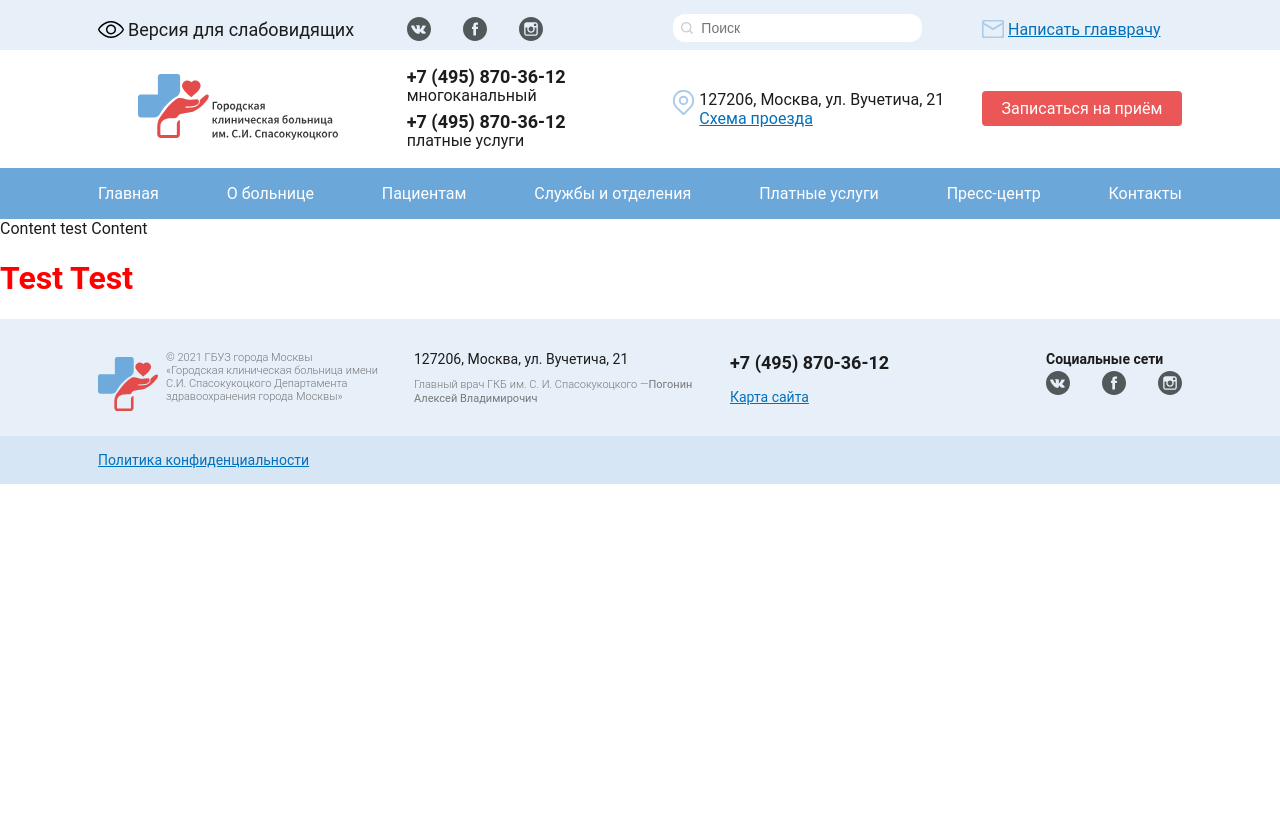
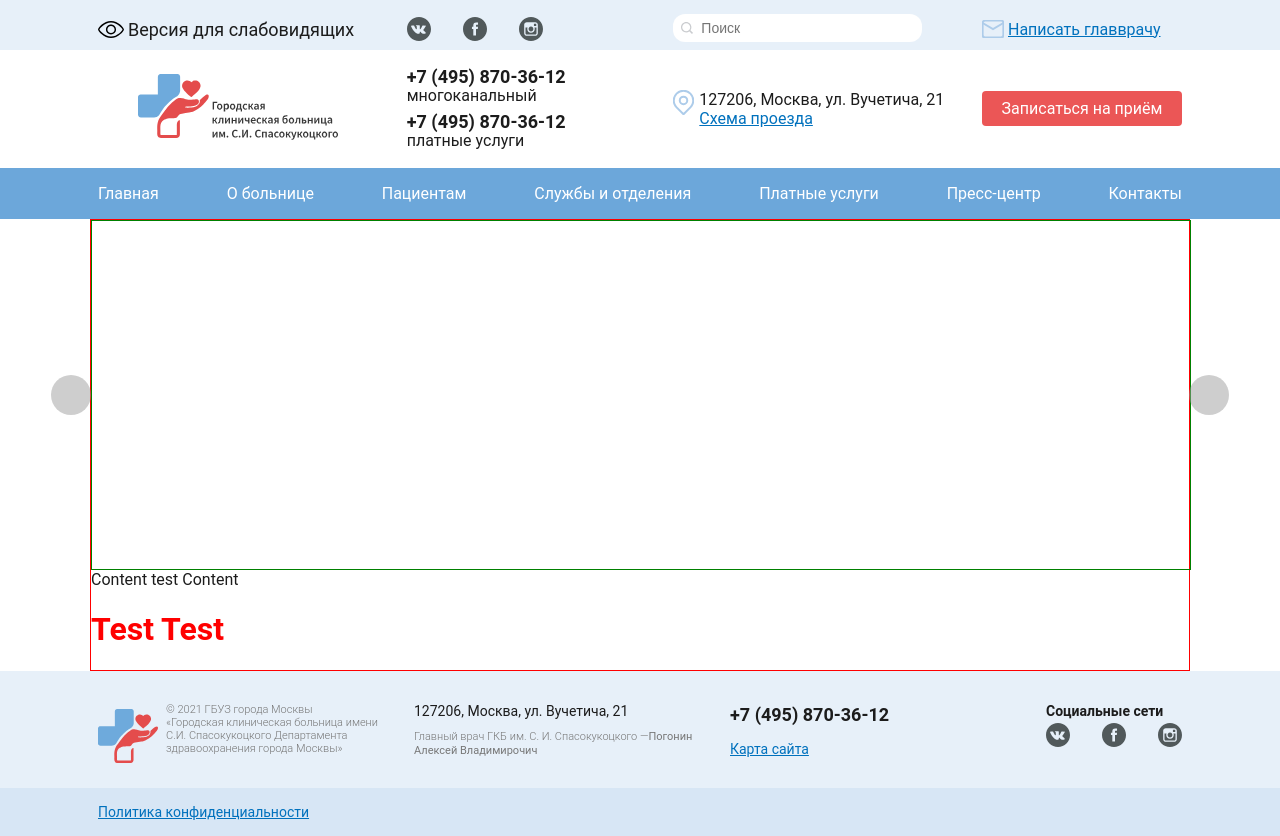
Before and after one commit to Sergeylag/lsv-dev, a Next.js app: page / in a window 1280 px wide. Before the commit the page ends 800 px from the top, so only its background shows below. Built offline with nearby package versions, Linux system fonts and the light colour scheme; grey boxes are pictures that could not be loaded.

Commit message:
создал тело слайдера, нарисовал кнопки прокрутки

```diff
--- /dev/null
+++ b/components/main/slider/BtnSlider.tsx
@@ -0,0 +1,10 @@
+import React from "react";
+
+export default function BtnSlider({ direction, moveSlide }) {
+    return (
+        <button
+            onClick={moveSlide}
+            className={direction === "next" ? "btn-slide next" : "btn-slide prev"}
+        />
+    );
+}
--- /dev/null
+++ b/components/main/slider/Slider.tsx
@@ -0,0 +1,24 @@
+import React from 'react';
+import {CarouselStyle} from "../../../styles/main/carousel_style";
+import BtnSlider from './BtnSlider'
+
+const Slider = () => {
+
+    const prevSlide = () => {
+      console.log('prevSlide')
+    }
+
+    const nextSlide = () => {
+      console.log('nextSlide')
+    }
+
+    return (
+        <CarouselStyle>
+            <BtnSlider moveSlide={prevSlide} direction={"prev"} />
+            <div className="container-slider"></div>
+            <BtnSlider moveSlide={nextSlide} direction={"next"} />
+        </CarouselStyle>
+    );
+};
+
+export default Slider;
--- a/pages/index.tsx
+++ b/pages/index.tsx
@@ -1,10 +1,13 @@
 import Heading from "../components/Heading";
+import {Main} from "../styles/main";
+import Slider from "../components/main/slider/Slider";
 
 export default function Home() {
-  return (
-        <main>
-          <div>Content test Content</div>
+    return (
+        <Main>
+            <Slider/>
+            <div>Content test Content</div>
             <Heading tag='' text='Test Test'/>
-        </main>
-  )
+        </Main>
+    )
 }
--- /dev/null
+++ b/styles/main.ts
@@ -0,0 +1,7 @@
+import styled from "styled-components";
+
+export const Main = styled.main`
+  border: 1px solid red;
+  margin: 0 auto;
+  max-width: var(--content-width);
+`;
--- /dev/null
+++ b/styles/main/carousel_style.ts
@@ -0,0 +1,68 @@
+import styled from "styled-components";
+import rightBtn from '../../public/img/button-right.svg'
+import leftBtn from '../../public/img/button-left.svg'
+
+export const CarouselStyle = styled.section`
+  position: relative;
+  --carousel-height: 40rem;
+  --button-ghost-color: var(--text-color-inverted-primary);
+  color: var(--text-color-inverted-primary);
+  margin: 0 auto;
+  max-width: var(--content-width);
+  padding: 0;
+  width: 100%;
+
+  .container-slider {
+    border: 1px solid green;
+    width: 110rem;
+    height: 35rem;
+  }
+
+  .btn-slide {
+    -webkit-backdrop-filter: none;
+    backdrop-filter: none;
+    background-color: transparent;
+    background-size: 2.5rem auto;
+    border-radius: 0.4rem;
+    box-shadow: none;
+    height: 8rem;
+    width: 4rem;
+    opacity: .5;
+    padding: 0;
+
+    background: rgba(255, 255, 255, 0.5) no-repeat center/auto 5rem;
+    border: none;
+    border-radius: 50%;
+    //box-shadow: 0 0 0.4rem rgb(0 0 0 / 25%);
+    cursor: pointer;
+    display: inline-block;
+    height: 4rem;
+    position: absolute;
+    top: 50%;
+    transform: translate(0, -50%);
+    transition: .05s;
+    width: 4rem;
+    z-index: 4;
+
+    &:focus,
+    &:hover {
+      -webkit-backdrop-filter: none;
+      backdrop-filter: none;
+      background-color: transparent;
+      box-shadow: none;
+      filter: drop-shadow(0 0 .2rem var(--main-color-b-2)) drop-shadow(0 0 .4rem var(--main-color-a-1));
+    }
+  }
+
+  .prev {
+    background-image: url("${leftBtn.src}");
+    left: auto;
+    right: 100%;
+  }
+
+  .next {
+    background-image: url("${rightBtn.src}");
+    left: 100%;
+    right: auto;
+  }
+`;
```
Also changed, not shown: components/header/nav_bar/nav.tsx (+0 -7 lines).
